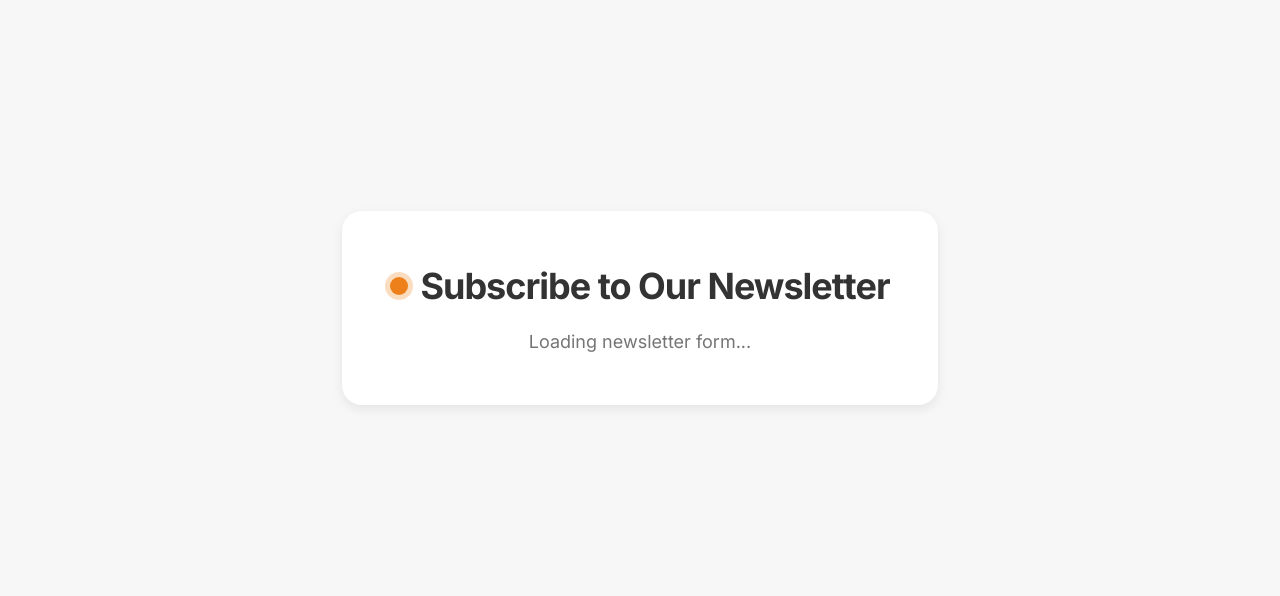
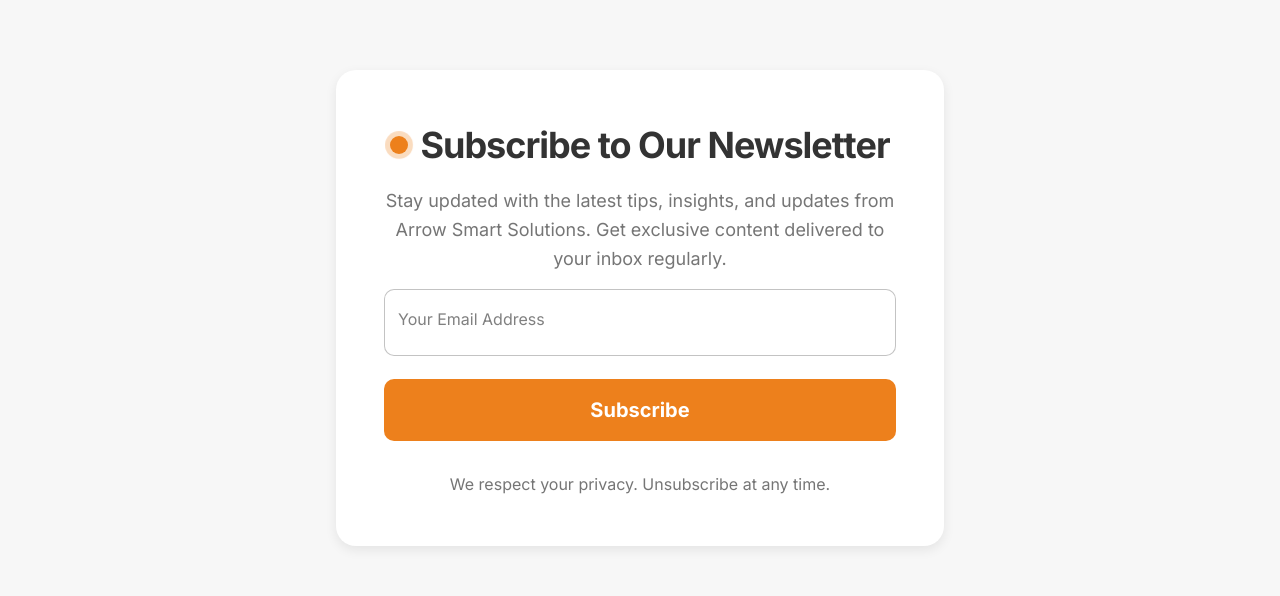
Before and after one commit to ArrowSmartSolutions/ArrowSmartSolutions, a Next.js app: page /newsletter in a window 1280 px wide. Shown: the part 156-752 px from the top of the page. Built offline with nearby package versions, Linux system fonts and the light colour scheme; no server answers.

Commit message:
about and env files

```diff
--- /dev/null
+++ b/src/app/api/contact/route.js
@@ -0,0 +1,37 @@
+import { NextResponse } from 'next/server';
+
+export async function POST(request) {
+  try {
+    const formData = await request.json();
+
+    // Add the access key server-side
+    const payload = new FormData();
+    payload.append('access_key', process.env.WEB3FORMS_ACCESS_KEY);
+    payload.append('firstname', formData.firstname);
+    payload.append('lastname', formData.lastname);
+    payload.append('email', formData.email);
+    payload.append('enquiry', formData.enquiry);
+
+    const response = await fetch(process.env.WEB3FORMS_API_URL, {
+      method: 'POST',
+      body: payload,
+    });
+
+    const data = await response.json();
+
+    if (data.success) {
+      return NextResponse.json({ success: true, message: 'Form Submitted Successfully' });
+    } else {
+      return NextResponse.json(
+        { success: false, message: data.message || 'Error submitting form' },
+        { status: 400 }
+      );
+    }
+  } catch (error) {
+    console.error('Contact form error:', error);
+    return NextResponse.json(
+      { success: false, message: 'Error: Unable to submit form' },
+      { status: 500 }
+    );
+  }
+}
--- /dev/null
+++ b/src/app/api/newsletter/route.js
@@ -0,0 +1,53 @@
+import { NextResponse } from 'next/server';
+
+export async function POST(request) {
+  try {
+    const { email } = await request.json();
+
+    if (!email) {
+      return NextResponse.json(
+        { success: false, message: 'Email is required' },
+        { status: 400 }
+      );
+    }
+
+    // MailerLite API endpoint for adding subscribers
+    const mailerliteResponse = await fetch(
+      `https://api.mailerlite.com/api/v1/subscribers`,
+      {
+        method: 'POST',
+        headers: {
+          'Content-Type': 'application/json',
+          'X-MailerLite-ApiKey': process.env.MAILERLITE_API_KEY,
+        },
+        body: JSON.stringify({
+          email: email,
+          groups: [process.env.MAILERLITE_FORM_ID],
+        }),
+      }
+    );
+
+    const data = await mailerliteResponse.json();
+
+    if (mailerliteResponse.ok || data.success) {
+      return NextResponse.json({
+        success: true,
+        message: 'Successfully subscribed to newsletter',
+      });
+    } else {
+      return NextResponse.json(
+        {
+          success: false,
+          message: data.message || 'Error subscribing to newsletter',
+        },
+        { status: 400 }
+      );
+    }
+  } catch (error) {
+    console.error('Newsletter subscription error:', error);
+    return NextResponse.json(
+      { success: false, message: 'Error: Unable to subscribe' },
+      { status: 500 }
+    );
+  }
+}
--- a/src/components/Contact/Contact.jsx
+++ b/src/components/Contact/Contact.jsx
@@ -15,13 +15,20 @@ const Form = () => {
     setIsSubmitting(true);
     setResult("Sending....");
 
-    const formData = new FormData(event.target);
-    formData.append("access_key", process.env.NEXT_PUBLIC_WEB3FORMS_ACCESS_KEY);
+    const formData = {
+      firstname: event.target.firstname.value,
+      lastname: event.target.lastname.value,
+      email: event.target.email.value,
+      enquiry: event.target.enquiry.value,
+    };
 
     try {
-      const response = await fetch(process.env.NEXT_PUBLIC_WEB3FORMS_API_URL, {
+      const response = await fetch("/api/contact", {
         method: "POST",
-        body: formData
+        headers: {
+          "Content-Type": "application/json",
+        },
+        body: JSON.stringify(formData),
       });
 
       const data = await response.json();
@@ -29,6 +36,7 @@ const Form = () => {
       if (data.success) {
         setResult("Form Submitted Successfully");
         event.target.reset();
+        setEnquiry("");
         setTimeout(() => setResult(""), 5000);
       } else {
         setResult(data.message || "Error submitting form");
--- a/src/pages/NewsletterPage.jsx
+++ b/src/pages/NewsletterPage.jsx
@@ -5,117 +5,43 @@ import styled from 'styled-components';
 import { motion } from 'framer-motion';
 
 const NewsletterPage = () => {
-  const [scriptLoaded, setScriptLoaded] = useState(false);
+  const [email, setEmail] = useState('');
+  const [isSubmitting, setIsSubmitting] = useState(false);
+  const [result, setResult] = useState('');
 
-  useEffect(() => {
-    const mailerLiteAccountId = process.env.NEXT_PUBLIC_MAILERLITE_ACCOUNT_ID;
+  const handleNewsletterSubmit = async (event) => {
+    event.preventDefault();
+    setIsSubmitting(true);
+    setResult('Subscribing...');
 
-    if (!mailerLiteAccountId) {
-      console.error('MailerLite account ID is not configured');
-      return;
+    try {
+      const response = await fetch('/api/newsletter', {
+        method: 'POST',
+        headers: {
+          'Content-Type': 'application/json',
+        },
+        body: JSON.stringify({ email }),
+      });
+
+      const data = await response.json();
+
+      if (data.success) {
+        setResult('Successfully subscribed to our newsletter!');
+        setEmail('');
+        setTimeout(() => setResult(''), 5000);
+      } else {
+        setResult(data.message || 'Error subscribing to newsletter');
+      }
+    } catch (error) {
+      setResult('Error: Unable to subscribe');
+      console.error('Newsletter subscription error:', error);
+    } finally {
+      setIsSubmitting(false);
     }
-
-    // Check if MailerLite is already loaded
-    if (window.ml) {
-      setScriptLoaded(true);
-      window.ml('account', mailerLiteAccountId);
-      return;
-    }
-
-    // Load MailerLite script
-    const script = document.createElement('script');
-    script.src = 'https://assets.mailerlite.com/js/universal.js';
-    script.async = true;
-    script.onload = () => {
-      setScriptLoaded(true);
-    };
-    document.body.appendChild(script);
-
-    // Initialize MailerLite
-    window.ml = window.ml || function() { (window.ml.q = window.ml.q || []).push(arguments); };
-    window.ml('account', mailerLiteAccountId);
-
-    return () => {
-      // Cleanup if needed
-      if (document.body.contains(script)) {
-        document.body.removeChild(script);
-      }
-    };
-  }, []);
-
-  useEffect(() => {
-    const mailerLiteFormId = process.env.NEXT_PUBLIC_MAILERLITE_FORM_ID;
-
-    if (scriptLoaded && mailerLiteFormId) {
-      // Ensure the form is loaded
-      window.ml('form', mailerLiteFormId);
-    }
-  }, [scriptLoaded]);
-
-  if (!scriptLoaded) {
-    return (
-      <StyledWrapper>
-        <motion.div
-          initial={{ opacity: 0 }}
-          animate={{ opacity: 1 }}
-          transition={{ duration: 0.5 }}
-          className='form'
-        >
-          <p className="title centertxt">
-            Subscribe to Our Newsletter
-          </p>
-          <p className="message centertxt">
-            Loading newsletter form...
-          </p>
-        </motion.div>
-      </StyledWrapper>
-    );
-  }
+  };
 
   return (
     <StyledWrapper>
-      <style type="text/css">{`
-        @import url("https://assets.mlcdn.com/fonts.css?version=1768228");
-
-        .ml-form-embedSubmitLoad {
-          display: inline-block;
-          width: 20px;
-          height: 20px;
-        }
-
-        .ml-form-embedSubmitLoad:after {
-          content: " ";
-          display: block;
-          width: 11px;
-          height: 11px;
-          margin: 1px;
-          border-radius: 50%;
-          border: 4px solid #fff;
-          border-color: #ffffff #ffffff #ffffff transparent;
-          animation: ml-form-embedSubmitLoad 1.2s linear infinite;
-        }
-
-        @keyframes ml-form-embedSubmitLoad {
-          0% {
-            transform: rotate(0deg);
-          }
-          100% {
-            transform: rotate(360deg);
-          }
-        }
-
-        .sr-only {
-          position: absolute;
-          width: 1px;
-          height: 1px;
-          padding: 0;
-          margin: -1px;
-          overflow: hidden;
-          clip: rect(0,0,0,0);
-          border: 0;
-        }
-      `}</style>
-
       <motion.div
         initial={{ opacity: 0 }}
         animate={{ opacity: 1 }}
@@ -130,7 +56,41 @@ const NewsletterPage = () => {
           Get exclusive content delivered to your inbox regularly.
         </p>
 
-        <div className="ml-embedded" data-form={process.env.NEXT_PUBLIC_MAILERLITE_FORM_ID || ''}></div>
+        <form onSubmit={handleNewsletterSubmit} className="newsletter-form">
+          <label htmlFor='newsletter-email'>
+            <input
+              id='newsletter-email'
+              required
+              placeholder=""
+              name='email'
+              type="email"
+              value={email}
+              onChange={(e) => setEmail(e.target.value)}
+              className="input"
+              disabled={isSubmitting}
+            />
+            <span>Your Email Address</span>
+          </label>
+
+          <button
+            aria-label="Subscribe to Newsletter"
+            type='submit'
+            className="submit"
+            disabled={isSubmitting}
+          >
+            {isSubmitting ? 'Subscribing...' : 'Subscribe'}
+          </button>
+
+          {result && (
+            <p className="signin" style={{ color: result.includes('Success') ? '#28a745' : '#ed801c' }}>
+              {result}
+            </p>
+          )}
+
+          <p className="signin">
+            We respect your privacy. Unsubscribe at any time.
+          </p>
+        </form>
       </motion.div>
     </StyledWrapper>
   );
@@ -300,6 +260,11 @@ const StyledWrapper = styled.div`
       border-color: #ed801c;
       box-shadow: 0 0 0 3px rgba(237, 128, 28, 0.1);
     }
+
+    &:disabled {
+      opacity: 0.6;
+      cursor: not-allowed;
+    }
   }
 
   .form label .input + span {
@@ -365,15 +330,26 @@ const StyledWrapper = styled.div`
       font-size: 1.25rem;
     }
 
-    &:hover {
+    &:hover:not(:disabled) {
       background-color: #d63d2a;
       transform: translateY(-2px);
       box-shadow: 0 4px 12px rgba(237, 128, 28, 0.3);
     }
 
-    &:active {
+    &:active:not(:disabled) {
       transform: translateY(0);
     }
+
+    &:disabled {
+      opacity: 0.6;
+      cursor: not-allowed;
+    }
+  }
+
+  .newsletter-form {
+    display: flex;
+    flex-direction: column;
+    gap: 15px;
   }
 
   .ml-block-form {
@@ -384,80 +360,6 @@ const StyledWrapper = styled.div`
 
   .ml-embedded {
     width: 100%;
-  }
-
-  /* MailerLite embedded form styles */
-  .ml-form-embedContainer {
-    margin: 0;
-    padding: 0;
-  }
-
-  .ml-form-embedWrapper {
-    background-color: transparent !important;
-    border: none !important;
-    border-radius: 0 !important;
-    box-shadow: none !important;
-    padding: 0 !important;
-  }
-
-  .ml-form-embedBody {
-    padding: 0 !important;
-  }
-
-  .ml-form-embedBody .ml-form-embedContent {
-    margin: 0 !important;
-    padding: 0 !important;
-    text-align: center;
-  }
-
-  .ml-form-embedBody input[type="email"],
-  .ml-form-embedBody input[type="text"] {
-    border-color: rgba(105, 105, 105, 0.397) !important;
-    border-radius: 10px !important;
-    padding: 12px 12px 24px 12px !important;
-    font-size: 1rem !important;
-
-    @media (min-width: 768px) {
-      padding: 14px 14px 26px 14px !important;
-      font-size: 1.05rem !important;
-    }
-
-    &:focus {
-      border-color: #ed801c !important;
-      box-shadow: 0 0 0 3px rgba(237, 128, 28, 0.1) !important;
-      outline: none !important;
-    }
-  }
-
-  .ml-form-embedBody button {
-    background-color: #ed801c !important;
-    border-radius: 10px !important;
-    padding: 12px 20px !important;
-    font-size: 1rem !important;
-    font-weight: 600 !important;
-    color: #fff !important;
-    transition: all 0.3s ease !important;
-    margin-top: 0.5rem !important;
-
-    @media (min-width: 768px) {
-      padding: 14px 24px !important;
-      font-size: 1.125rem !important;
-    }
-
-    @media (min-width: 1024px) {
-      padding: 16px 28px !important;
-      font-size: 1.25rem !important;
-    }
-
-    &:hover {
-      background-color: #d63d2a !important;
-      transform: translateY(-2px) !important;
-      box-shadow: 0 4px 12px rgba(237, 128, 28, 0.3) !important;
-    }
-
-    &:active {
-      transform: translateY(0) !important;
-    }
   }
 
   @keyframes pulse {
```
